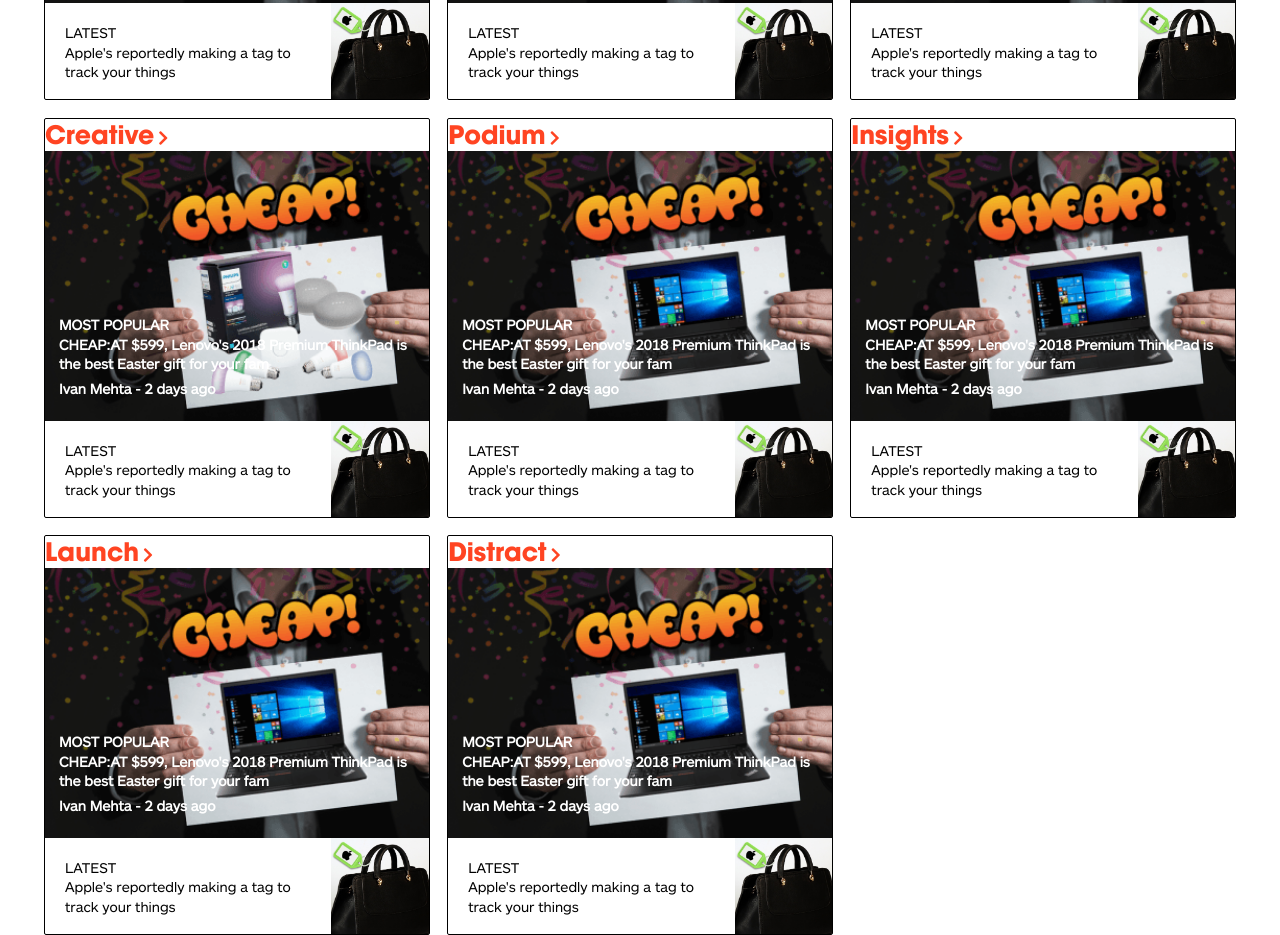
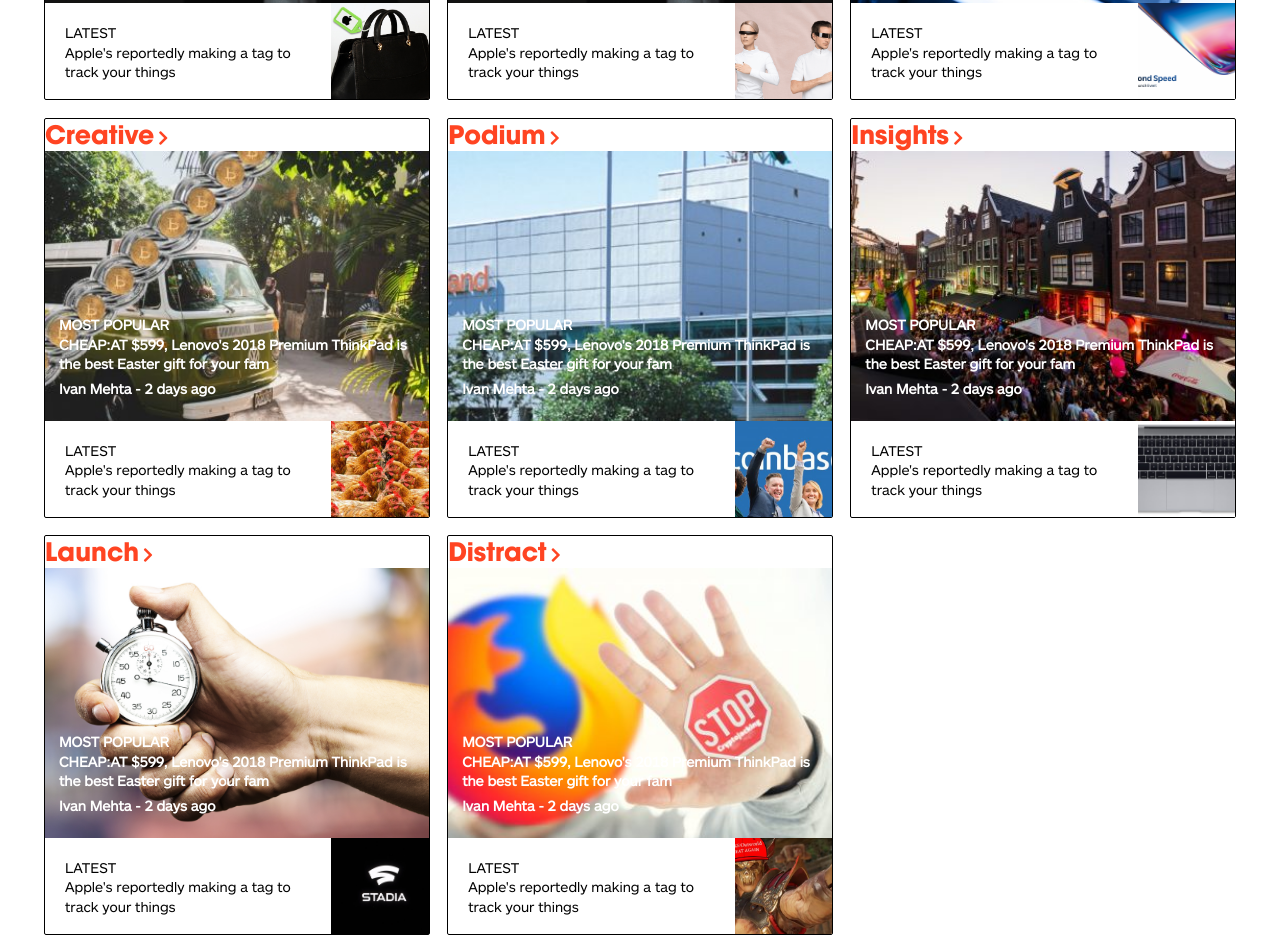
Before and after one commit to igakigongo/The-Next-Web, a plain HTML site: page index.html in a window 1280 px wide. Shown: the part 1955-2890 px from the top of the page. Drawn offline with Linux system fonts and the light colour scheme.

Commit message:
finished adding the images on app-gear-tech section

```diff
--- a/assets/css/apps-gear-tech.css
+++ b/assets/css/apps-gear-tech.css
@@ -66,11 +66,108 @@
 	background-size: cover;
 	position: relative;
 }
-.img-applebag{
-	background-image: url(../images/apps-gear-tech/Apple-tag.jpg);
+.img-white{
+	background-image: url(../images/apps-gear-tech/white.png);
 	background-repeat: no-repeat;
 	background-size: cover;
 	background-position: 45% 90%;
 	width: 35%;
 	height: 96px;
 }
+.img3{
+	height: 270px;
+	width: 100%;
+	background-image: url('../images/apps-gear-tech/Photoxpress_5557101.jpg');
+	background-repeat: no-repeat;
+	background-size: cover;
+	position: relative;
+}
+.img-Photoxpress{
+	background-image: url(../images/apps-gear-tech/Pre-Launch-KV-796x448.png);
+	background-repeat: no-repeat;
+	background-size: cover;
+	background-position: 50% 90%;
+	width: 35%;
+	height: 96px;
+}
+.img4{
+	height: 270px;
+	width: 100%;
+	background-image: url('../images/apps-gear-tech/Untitled-design-7-368x276.jpg');
+	background-repeat: no-repeat;
+	background-size: cover;
+	position: relative;
+}
+.img-chicken{
+	background-image: url(../images/apps-gear-tech/chicken1200-368x276.png);
+	background-repeat: no-repeat;
+	background-size: cover;
+	background-position:45% 90%;
+	width: 35%;
+	height: 96px;
+}
+.img5{
+	height: 270px;
+	width: 100%;
+	background-image: url('../images/apps-gear-tech/roland-368x276.jpg');
+	background-repeat: no-repeat;
+	background-size: cover;
+	position: relative;
+}
+.img-Coinbase{
+	background-image: url(../images/apps-gear-tech/Coinbase.jpg);
+	background-repeat: no-repeat;
+	background-size: cover;
+	background-position:45% 90%;
+	width: 35%;
+	height: 96px;
+}
+.img6{
+	height: 270px;
+	width: 100%;
+	background-image: url('../images/apps-gear-tech/Opening-Party-23.jpg');
+	background-repeat: no-repeat;
+	background-size: cover;
+	position: relative;
+}
+
+.img-Apple-MacBook{
+	background-image: url(../images/apps-gear-tech/Apple-MacBook.jpg);
+	background-repeat: no-repeat;
+	background-size: cover;
+	background-position:45% 90%;
+	width: 35%;
+	height: 96px;
+}
+.img7{
+	height: 270px;
+	width: 100%;
+	background-image: url('../images/apps-gear-tech/shutterstock.jpg');
+	background-repeat: no-repeat;
+	background-size: cover;
+	position: relative;
+}
+.img-Stadia-black-hed{
+	background-image: url(../images/apps-gear-tech/Stadia-black-hed.jpg);
+	background-repeat: no-repeat;
+	background-size: cover;
+	background-position:45% 90%;
+	width: 35%;
+	height: 96px;
+}
+.img8{
+	height: 270px;
+	width: 100%;
+	background-image: url('../images/apps-gear-tech/firefox-stop.jpg');
+	background-repeat: no-repeat;
+	background-size: cover;
+	position: relative;
+}
+.img-MK-MAGA-hat{
+	background-image: url(../images/apps-gear-tech/MK-MAGA-hat.jpg);
+	background-repeat: no-repeat;
+	background-size: cover;
+	background-position:45% 90%;
+	width: 35%;
+	height: 96px;
+}
--- a/index.html
+++ b/index.html
@@ -212,7 +212,7 @@
           <h4 class ="section-latest-section">LATEST</h4>
           <h5 class = "section-latest-title">Apple's reportedly making a tag to track your things</h5>
         </div>
-         <div class = "img-applebag"></div>
+         <div class = "img-white"></div>
       </div>
       <div class="other-stories">
          <ul>
@@ -226,7 +226,7 @@
      </div>
      <div class="main-ad">
       <h2 class="main-heading"><a href="#">Tech<i class="fas fa-chevron-right"></i></a></h2>
-       <div class="ad-content img1">
+       <div class="ad-content img3">
         <div class="float">
           <h4>MOST POPULAR</h4>
           <p class ="first">CHEAP:AT $599, Lenovo's 2018 Premium ThinkPad is the best Easter gift for your fam</p>
@@ -238,7 +238,7 @@
           <h4 class ="section-latest-section">LATEST</h4>
           <h5 class = "section-latest-title">Apple's reportedly making a tag to track your things</h5>
         </div>
-         <div class = "img-applebag"></div>
+         <div class = "img-Photoxpress"></div>
       </div>
       <div class="other-stories">
          <ul>
@@ -252,7 +252,7 @@
      </div>
      <div class="main-ad">
       <h2 class="main-heading"><a href="#">Creative<i class="fas fa-chevron-right"></i></a></h2>
-       <div class="ad-content img2">
+       <div class="ad-content img4">
         <div class="float">
           <h4>MOST POPULAR</h4>
           <p class ="first">CHEAP:AT $599, Lenovo's 2018 Premium ThinkPad is the best Easter gift for your fam</p>
@@ -264,7 +264,7 @@
           <h4 class ="section-latest-section">LATEST</h4>
           <h5 class = "section-latest-title">Apple's reportedly making a tag to track your things</h5>
         </div>
-         <div class = "img-applebag"></div>
+         <div class = "img-chicken"></div>
       </div>
       <div class="other-stories">
          <ul>
@@ -278,7 +278,7 @@
      </div>
      <div class="main-ad">
       <h2 class="main-heading"><a href="#">Podium<i class="fas fa-chevron-right"></i></a></h2>
-       <div class="ad-content img1">
+       <div class="ad-content img5">
         <div class="float">
           <h4>MOST POPULAR</h4>
           <p class ="first">CHEAP:AT $599, Lenovo's 2018 Premium ThinkPad is the best Easter gift for your fam</p>
@@ -290,7 +290,7 @@
           <h4 class ="section-latest-section">LATEST</h4>
           <h5 class = "section-latest-title">Apple's reportedly making a tag to track your things</h5>
         </div>
-         <div class = "img-applebag"></div>
+         <div class = "img-Coinbase"></div>
       </div>
       <div class="other-stories">
          <ul>
@@ -304,7 +304,7 @@
      </div>
      <div class="main-ad">
       <h2 class="main-heading"><a href="#">Insights<i class="fas fa-chevron-right"></i></a></h2>
-       <div class="ad-content img1">
+       <div class="ad-content img6">
         <div class="float">
           <h4>MOST POPULAR</h4>
           <p class ="first">CHEAP:AT $599, Lenovo's 2018 Premium ThinkPad is the best Easter gift for your fam</p>
@@ -316,7 +316,7 @@
           <h4 class ="section-latest-section">LATEST</h4>
           <h5 class = "section-latest-title">Apple's reportedly making a tag to track your things</h5>
         </div>
-         <div class = "img-applebag"></div>
+         <div class = "img-Apple-MacBook"></div>
       </div>
       <div class="other-stories">
          <ul>
@@ -330,7 +330,7 @@
      </div>
      <div class="main-ad">
       <h2 class="main-heading"><a href="#">Launch<i class="fas fa-chevron-right"></i></a></h2>
-       <div class="ad-content img1">
+       <div class="ad-content img7">
         <div class="float">
           <h4>MOST POPULAR</h4>
           <p class ="first">CHEAP:AT $599, Lenovo's 2018 Premium ThinkPad is the best Easter gift for your fam</p>
@@ -342,7 +342,7 @@
           <h4 class ="section-latest-section">LATEST</h4>
           <h5 class = "section-latest-title">Apple's reportedly making a tag to track your things</h5>
         </div>
-         <div class = "img-applebag"></div>
+         <div class = "img-Stadia-black-hed"></div>
       </div>
       <div class="other-stories">
          <ul>
@@ -356,7 +356,7 @@
      </div>
      <div class="main-ad">
       <h2 class="main-heading"><a href="#">Distract<i class="fas fa-chevron-right"></i></a></h2>
-       <div class="ad-content img1">
+       <div class="ad-content img8">
         <div class="float">
           <h4>MOST POPULAR</h4>
           <p class ="first">CHEAP:AT $599, Lenovo's 2018 Premium ThinkPad is the best Easter gift for your fam</p>
@@ -368,7 +368,7 @@
           <h4 class ="section-latest-section">LATEST</h4>
           <h5 class = "section-latest-title">Apple's reportedly making a tag to track your things</h5>
         </div>
-         <div class = "img-applebag"></div>
+         <div class = "img-MK-MAGA-hat"></div>
       </div>
       <div class="other-stories">
          <ul>
```
Also changed, not shown: assets/images/apps-gear-tech/Apple-MacBook.jpg (added), assets/images/apps-gear-tech/Coinbase-cryptocurrency-europe-blockchain-retail-investors-bitcoin-ethereum-exchange.jpg (added), assets/images/apps-gear-tech/Coinbase.jpg (added), assets/images/apps-gear-tech/MK-MAGA-hat.jpg (added), assets/images/apps-gear-tech/Opening-Party-23.jpg (added), assets/images/apps-gear-tech/Stadia-black-hed.jpg (added), assets/images/apps-gear-tech/anxiety-1200x605.jpg (added), assets/images/apps-gear-tech/firefox-stop.jpg (added), assets/images/apps-gear-tech/magic-368x276.jpg (added), assets/images/apps-gear-tech/shutterstock.jpg (added), assets/images/apps-gear-tech/white.png (renamed from assets/images/apps-gear-tech/img1.png).
